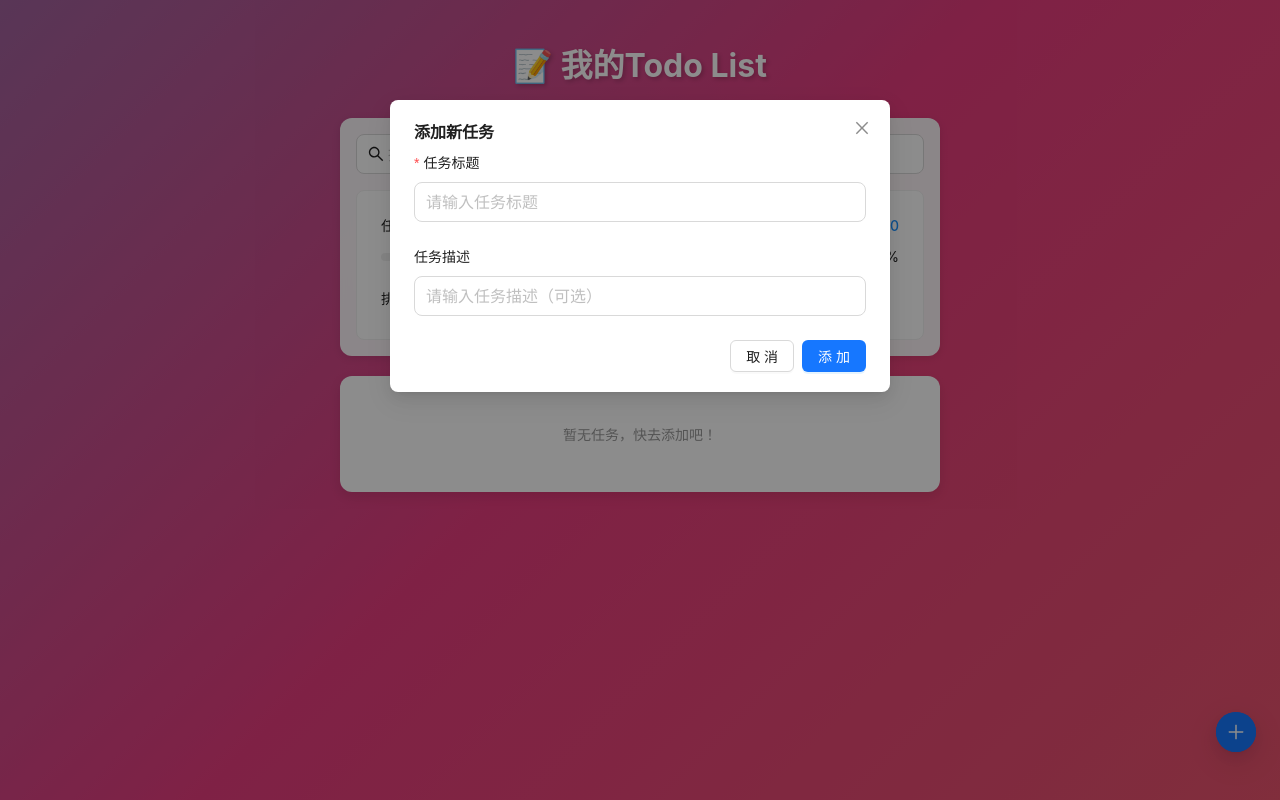
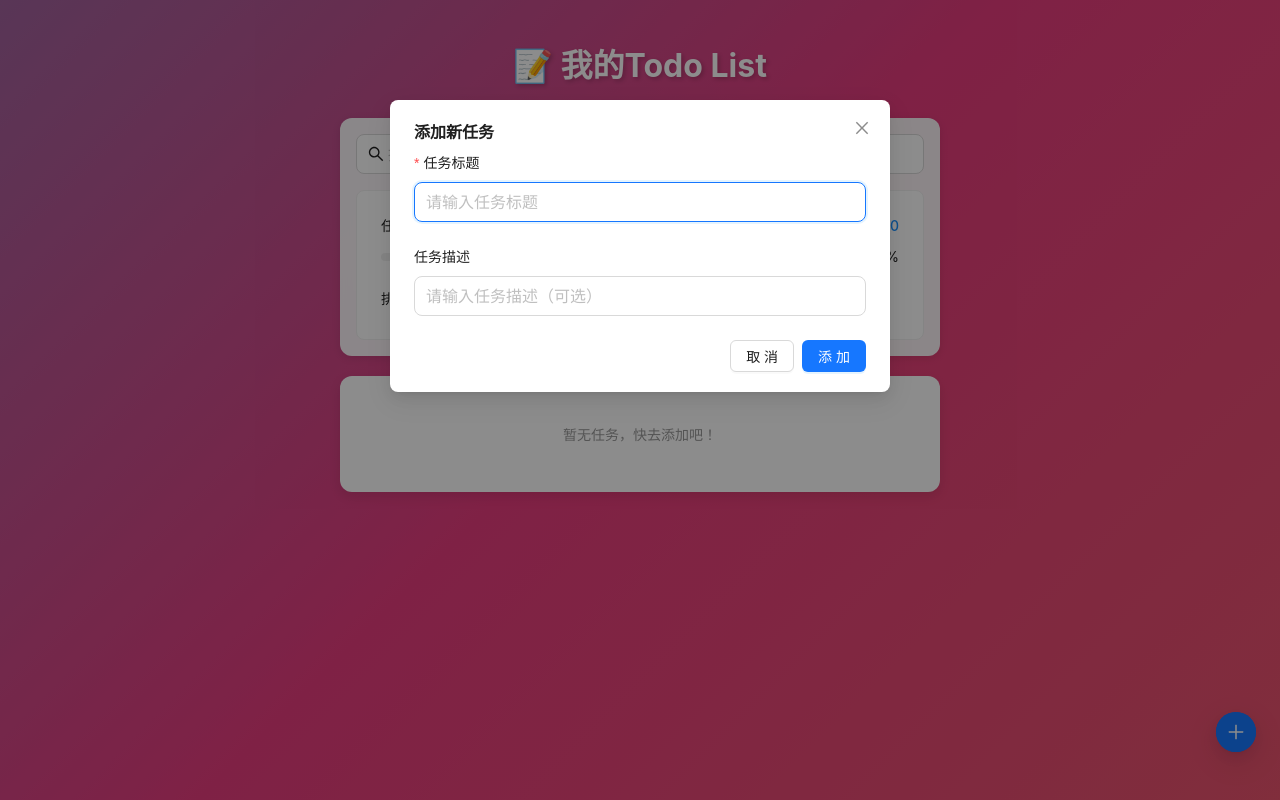
Before and after one commit to cheeseburgertony/todo-list, a React (Vite) app: page / in a window 1280 px wide. Both pictures are taken after a click on the button 1236 px from the left and 732 px from the top of the page. Built offline with nearby package versions, Linux system fonts and the light colour scheme.

Commit message:
feat: 添加任务组件标题输入框的自动聚焦处理

```diff
--- a/src/components/TodoList/c-cpns/AddTask/index.tsx
+++ b/src/components/TodoList/c-cpns/AddTask/index.tsx
@@ -1,5 +1,5 @@
-import { memo, useState } from "react";
-import { Modal, Input, Form, FloatButton } from "antd";
+import { memo, useRef, useState } from "react";
+import { Modal, Input, Form, FloatButton, type InputRef } from "antd";
 import { PlusOutlined } from "@ant-design/icons";
 
 interface IAddTaskProps {
@@ -9,6 +9,7 @@ interface IAddTaskProps {
 const AddTask = memo(({ onAddTask }: IAddTaskProps) => {
   const [isModalOpen, setIsModalOpen] = useState(false);
   const [form] = Form.useForm();
+  const titleInputRef = useRef<InputRef>(null);
 
   const showModal = () => {
     setIsModalOpen(true);
@@ -29,6 +30,14 @@ const AddTask = memo(({ onAddTask }: IAddTaskProps) => {
     setIsModalOpen(false);
   };
 
+  const handleAfterOpenChange = (open: boolean) => {
+    if (open) {
+      setTimeout(() => {
+        titleInputRef.current?.focus();
+      }, 0);
+    }
+  };
+
   return (
     <>
       <FloatButton
@@ -46,6 +55,7 @@ const AddTask = memo(({ onAddTask }: IAddTaskProps) => {
         okText="添加"
         cancelText="取消"
         width={500}
+        afterOpenChange={handleAfterOpenChange}
       >
         <Form
           form={form}
@@ -66,7 +76,11 @@ const AddTask = memo(({ onAddTask }: IAddTaskProps) => {
               { whitespace: true, message: "任务标题不能为空格" },
             ]}
           >
-            <Input placeholder="请输入任务标题" size="large" />
+            <Input
+              placeholder="请输入任务标题"
+              size="large"
+              ref={titleInputRef}
+            />
           </Form.Item>
           <Form.Item
             label="任务描述"
```
